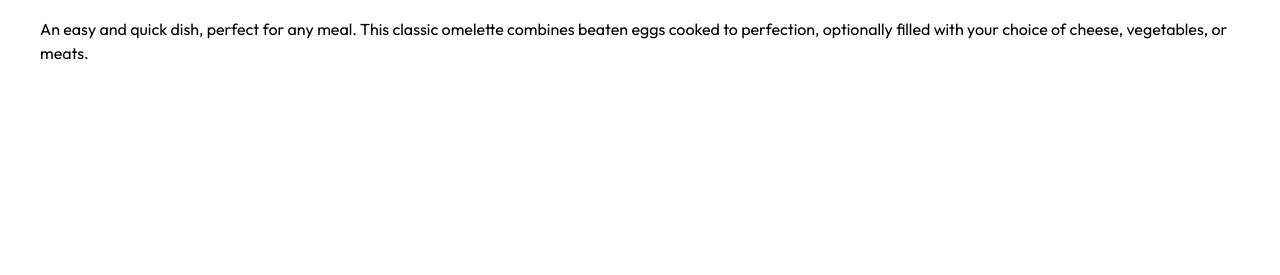
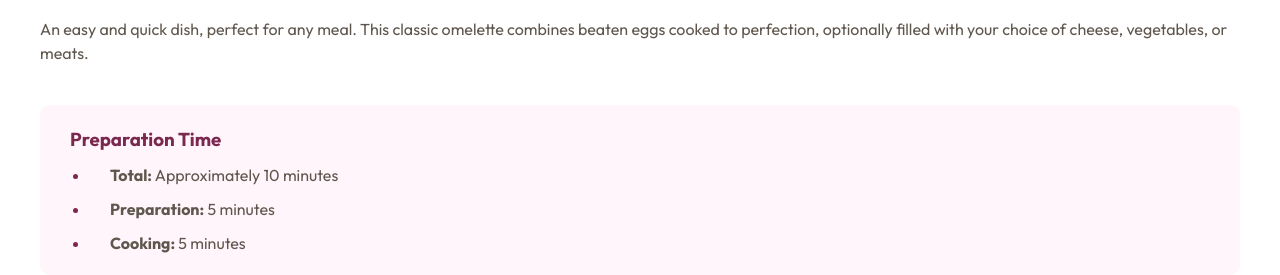
Before and after one commit to Gabriel707Alves/Pagina-de-Receitas, a plain HTML site: page index.html in a window 1280 px wide. Shown: the part 682-957 px from the top of the page. Before the commit the page ends 800 px from the top, so only its background shows below. Drawn offline with Linux system fonts and the light colour scheme.

Commit message:
sessão de tempo de preparação finalizada

```diff
--- a/index.html
+++ b/index.html
@@ -18,13 +18,26 @@
 
             <h1 class="fonte_titulo"> Simple Omelette Recipe</h1>
 
-            <p>
+            <p class="cor_texto">
                 An easy and quick dish, perfect for any meal. This classic omelette combines beaten eggs cooked
                 to perfection, optionally filled with your choice of cheese, vegetables, or meats.
             </p>
         </section>
 
-
+        <section id="preparacao">
+            <h3>Preparation Time</h3>
+            <ul class="cor_texto">
+                <li>
+                    <strong class="cor_negrito">Total:</strong> Approximately 10 minutes
+                </li>
+                <li>
+                    <strong class="cor_negrito">Preparation:</strong> 5 minutes
+                </li>
+                <li>
+                    <strong class="cor_negrito">Cooking:</strong> 5 minutes
+                </li>
+            </ul>
+        </section>
     </main>
 </body>
 </html>
--- a/style.css
+++ b/style.css
@@ -4,6 +4,7 @@
     box-sizing: border-box;
     font-family: var(--font_outfit);
     line-height: 1.5;
+
 }
 
 :root{
@@ -31,8 +32,9 @@
     width: 100%;
 }
 
+/* Sessão Inicio */
 #inicio{
-    padding: 40px;
+    margin: 40px;
 }
 
 #inicio > h1{
@@ -42,3 +44,36 @@
 #inicio > p{
     margin: 20px 0px 0px 0px;
 }
+
+
+/* Sessão de Tempo de Preparação */
+#preparacao{
+    margin: 0px 40px 0px 40px;
+    background-color: var(--Rose_50);
+    padding: 20px 30px;
+    border-radius: 10px;
+}
+
+.cor_negrito{
+    color: var(--Stone_600)
+}
+
+.cor_texto{
+    color: var(--Stone_600);
+}
+
+#preparacao > h3{
+    color: var(--Rose_800);
+}
+
+#preparacao ul{
+    margin: 0px 0px 0px 20px;
+}
+
+#preparacao ul li{
+    padding: 10px 0px 0px 20px;
+}
+
+#preparacao ul li::marker{
+    color: var(--Rose_800);
+}
```
